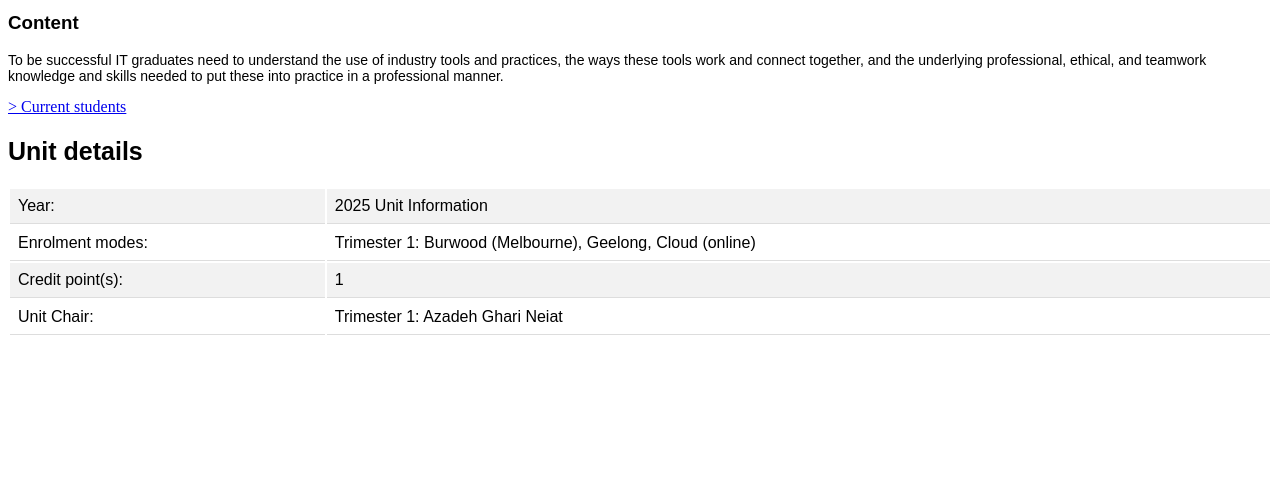
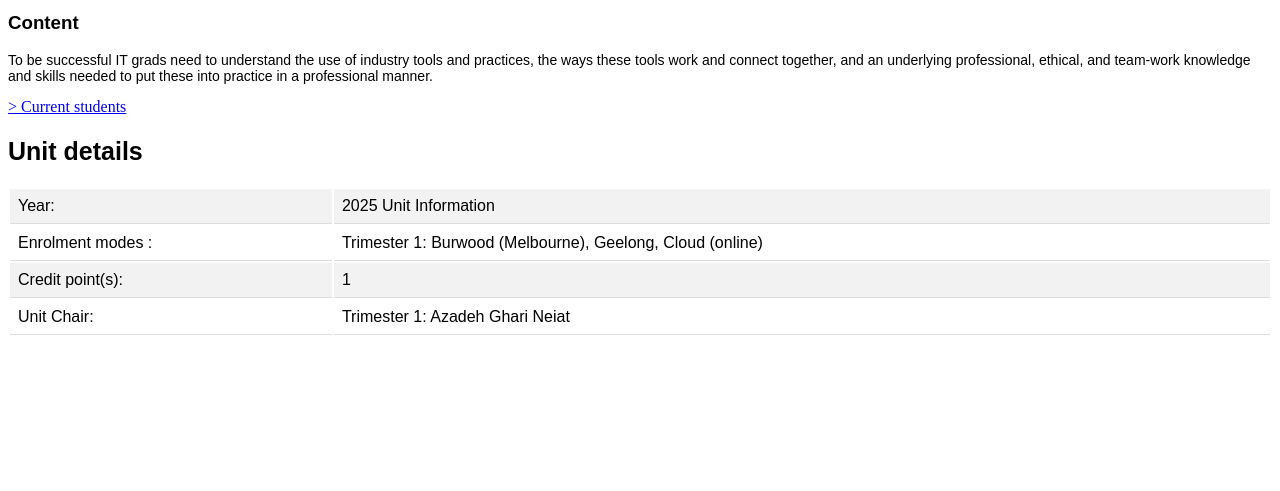
Before and after one commit to Chhunly-TAING/Deakin-Website-Redesign, a plain HTML site: page index.html in a window 1280 px wide. Shown: the part 309-800 px from the top of the page. Drawn offline with Linux system fonts and the light colour scheme.

Commit message:
updated contents

```diff
--- a/index.html
+++ b/index.html
@@ -13,9 +13,11 @@
 <h1>SIT223-SIT753 - Professional Practice in IT</h1>
 <h3> Content</h3>
 <p>
-To be successful IT graduates need to understand the use of industry tools and practices,
-the ways these tools work and connect together, and the underlying professional, ethical,
-and teamwork knowledge and skills needed to put these into practice in a professional manner.
+
+To be successful IT grads need to understand the use of industry tools and practices,
+the ways these tools work and connect together, and an underlying professional, ethical,
+and team-work knowledge and skills needed to put these into practice in a professional manner.
+
 </p>
 <a href="https://www.deakin.edu.au/students/enrolment-and-fees/fees"> > Current students</a>
 <h2> Unit details</h2>
@@ -25,7 +27,7 @@ and teamwork knowledge and skills needed to put these into practice in a profess
 <td>2025 Unit Information</td>
 </tr>
 <tr>
-<td>Enrolment modes:</td>
+<td>Enrolment modes :</td>
 <td>Trimester 1: Burwood (Melbourne), Geelong, Cloud (online)</td>
 </tr>
 <tr>
```
